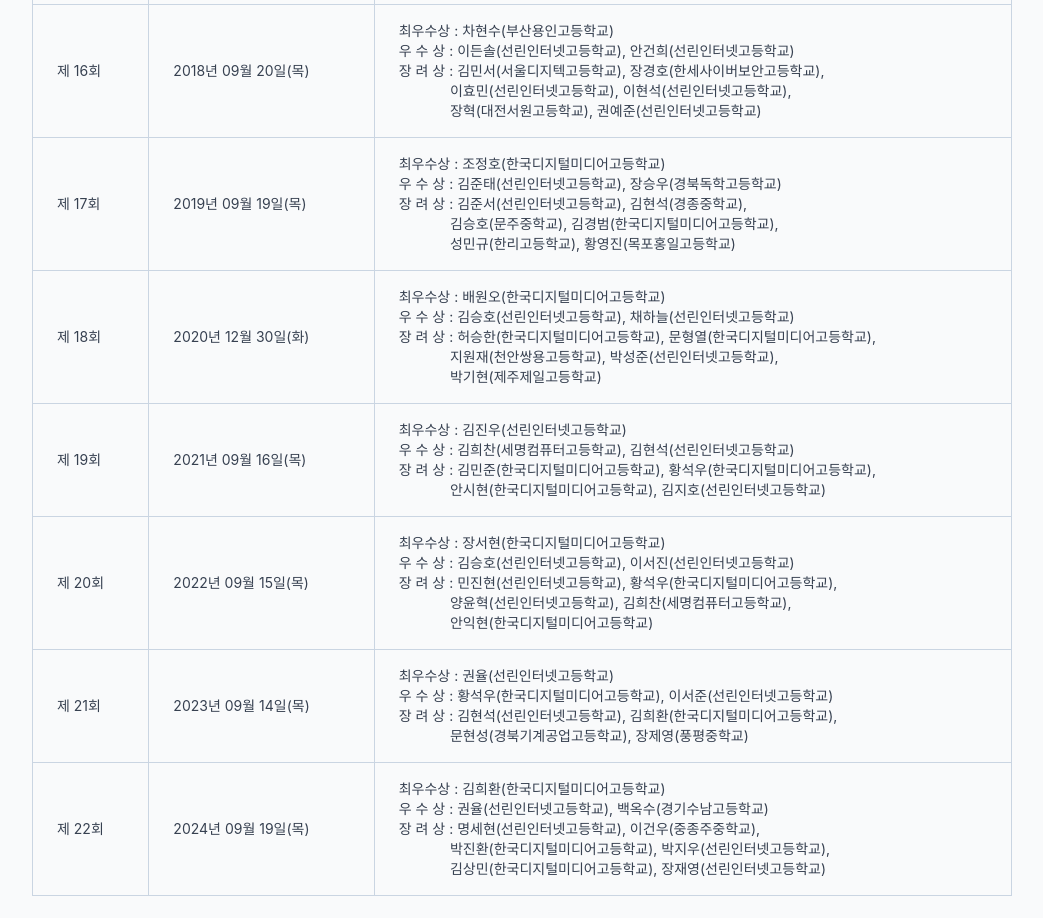
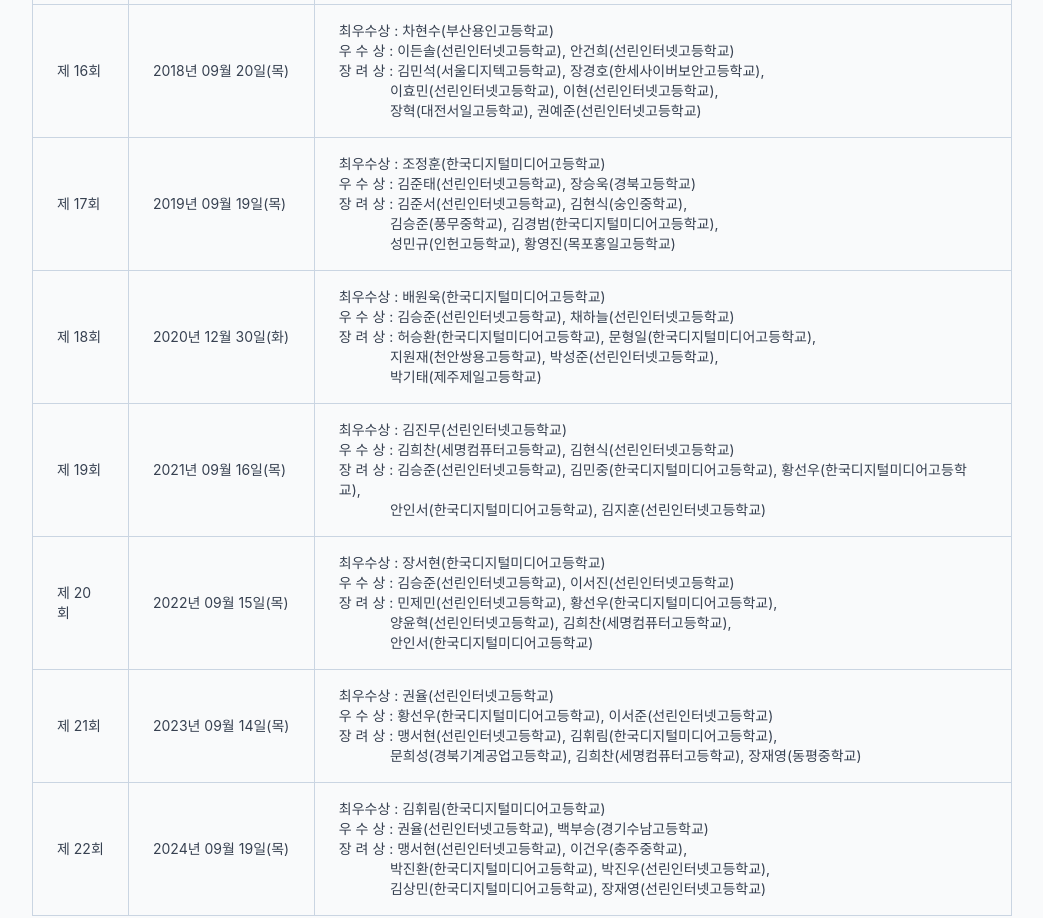
Before and after one commit to yisf-sch/yisf-sch.github.io, a plain HTML site: page winners.html in a window 1280 px wide. Shown: the part 2236-3154 px from the top of the page, without its empty margins (118-1161 px from the left). Drawn offline with nearby package versions, Linux system fonts and the light colour scheme; a web font is replaced by a local one.

Commit message:
fix winners.html : winner list text error fix

```diff
--- a/winners.html
+++ b/winners.html
@@ -227,60 +227,60 @@
     <td class="px-6 py-4 border border-border">2018년 09월 20일(목)</td>
     <td class="px-6 py-4 border border-border">최우수상 : 차현수(부산용인고등학교)<br>
     우 수 상 : 이든솔(선린인터넷고등학교), 안건희(선린인터넷고등학교)<br>
-    장 려 상 : 김민서(서울디지텍고등학교), 장경호(한세사이버보안고등학교),<br>
-    &nbsp;&nbsp;&nbsp;&nbsp;&nbsp;&nbsp;&nbsp;&nbsp;&nbsp;&nbsp;&nbsp;&nbsp;&nbsp;이효민(선린인터넷고등학교), 이현석(선린인터넷고등학교),<br>
-    &nbsp;&nbsp;&nbsp;&nbsp;&nbsp;&nbsp;&nbsp;&nbsp;&nbsp;&nbsp;&nbsp;&nbsp;&nbsp;장혁(대전서원고등학교), 권예준(선린인터넷고등학교)</td>
+    장 려 상 : 김민석(서울디지텍고등학교), 장경호(한세사이버보안고등학교),<br>
+    &nbsp;&nbsp;&nbsp;&nbsp;&nbsp;&nbsp;&nbsp;&nbsp;&nbsp;&nbsp;&nbsp;&nbsp;&nbsp;이효민(선린인터넷고등학교), 이현(선린인터넷고등학교),<br>
+    &nbsp;&nbsp;&nbsp;&nbsp;&nbsp;&nbsp;&nbsp;&nbsp;&nbsp;&nbsp;&nbsp;&nbsp;&nbsp;장혁(대전서일고등학교), 권예준(선린인터넷고등학교)</td>
 </tr>
 <tr>
     <td class="px-6 py-4 border border-border">제 17회</td>
     <td class="px-6 py-4 border border-border">2019년 09월 19일(목)</td>
-    <td class="px-6 py-4 border border-border">최우수상 : 조정호(한국디지털미디어고등학교)<br>
-    우 수 상 : 김준태(선린인터넷고등학교), 장승우(경북독학고등학교)<br>
-    장 려 상 : 김준서(선린인터넷고등학교), 김현석(경종중학교),<br>
-    &nbsp;&nbsp;&nbsp;&nbsp;&nbsp;&nbsp;&nbsp;&nbsp;&nbsp;&nbsp;&nbsp;&nbsp;&nbsp;김승호(문주중학교), 김경범(한국디지털미디어고등학교),<br>
-    &nbsp;&nbsp;&nbsp;&nbsp;&nbsp;&nbsp;&nbsp;&nbsp;&nbsp;&nbsp;&nbsp;&nbsp;&nbsp;성민규(한리고등학교), 황영진(목포홍일고등학교)</td>
+    <td class="px-6 py-4 border border-border">최우수상 : 조정훈(한국디지털미디어고등학교)<br>
+    우 수 상 : 김준태(선린인터넷고등학교), 장승욱(경북고등학교)<br>
+    장 려 상 : 김준서(선린인터넷고등학교), 김현식(숭인중학교),<br>
+    &nbsp;&nbsp;&nbsp;&nbsp;&nbsp;&nbsp;&nbsp;&nbsp;&nbsp;&nbsp;&nbsp;&nbsp;&nbsp;김승준(풍무중학교), 김경범(한국디지털미디어고등학교),<br>
+    &nbsp;&nbsp;&nbsp;&nbsp;&nbsp;&nbsp;&nbsp;&nbsp;&nbsp;&nbsp;&nbsp;&nbsp;&nbsp;성민규(인헌고등학교), 황영진(목포홍일고등학교)</td>
 </tr>
 <tr>
     <td class="px-6 py-4 border border-border">제 18회</td>
     <td class="px-6 py-4 border border-border">2020년 12월 30일(화)</td>
-    <td class="px-6 py-4 border border-border">최우수상 : 배원오(한국디지털미디어고등학교)<br>
-    우 수 상 : 김승호(선린인터넷고등학교), 채하늘(선린인터넷고등학교)<br>
-    장 려 상 : 허승한(한국디지털미디어고등학교), 문형열(한국디지털미디어고등학교),<br>
+    <td class="px-6 py-4 border border-border">최우수상 : 배원욱(한국디지털미디어고등학교)<br>
+    우 수 상 : 김승준(선린인터넷고등학교), 채하늘(선린인터넷고등학교)<br>
+    장 려 상 : 허승환(한국디지털미디어고등학교), 문형일(한국디지털미디어고등학교),<br>
     &nbsp;&nbsp;&nbsp;&nbsp;&nbsp;&nbsp;&nbsp;&nbsp;&nbsp;&nbsp;&nbsp;&nbsp;&nbsp;지원재(천안쌍용고등학교), 박성준(선린인터넷고등학교),<br>
-    &nbsp;&nbsp;&nbsp;&nbsp;&nbsp;&nbsp;&nbsp;&nbsp;&nbsp;&nbsp;&nbsp;&nbsp;&nbsp;박기현(제주제일고등학교)</td>
+    &nbsp;&nbsp;&nbsp;&nbsp;&nbsp;&nbsp;&nbsp;&nbsp;&nbsp;&nbsp;&nbsp;&nbsp;&nbsp;박기태(제주제일고등학교)</td>
 </tr>
 <tr>
     <td class="px-6 py-4 border border-border">제 19회</td>
     <td class="px-6 py-4 border border-border">2021년 09월 16일(목)</td>
-    <td class="px-6 py-4 border border-border">최우수상 : 김진우(선린인터넷고등학교)<br>
-    우 수 상 : 김희찬(세명컴퓨터고등학교), 김현석(선린인터넷고등학교)<br>
-    장 려 상 : 김민준(한국디지털미디어고등학교), 황석우(한국디지털미디어고등학교),<br>
-    &nbsp;&nbsp;&nbsp;&nbsp;&nbsp;&nbsp;&nbsp;&nbsp;&nbsp;&nbsp;&nbsp;&nbsp;&nbsp;안시현(한국디지털미디어고등학교), 김지호(선린인터넷고등학교)</td>
+    <td class="px-6 py-4 border border-border">최우수상 : 김진무(선린인터넷고등학교)<br>
+    우 수 상 : 김희찬(세명컴퓨터고등학교), 김현식(선린인터넷고등학교)<br>
+    장 려 상 : 김승준(선린인터넷고등학교), 김민중(한국디지털미디어고등학교), 황선우(한국디지털미디어고등학교),<br>
+    &nbsp;&nbsp;&nbsp;&nbsp;&nbsp;&nbsp;&nbsp;&nbsp;&nbsp;&nbsp;&nbsp;&nbsp;&nbsp;안인서(한국디지털미디어고등학교), 김지훈(선린인터넷고등학교)</td>
 </tr>
 <tr>
     <td class="px-6 py-4 border border-border">제 20회</td>
     <td class="px-6 py-4 border border-border">2022년 09월 15일(목)</td>
     <td class="px-6 py-4 border border-border">최우수상 : 장서현(한국디지털미디어고등학교)<br>
-    우 수 상 : 김승호(선린인터넷고등학교), 이서진(선린인터넷고등학교)<br>
-    장 려 상 : 민진현(선린인터넷고등학교), 황석우(한국디지털미디어고등학교),<br>
+    우 수 상 : 김승준(선린인터넷고등학교), 이서진(선린인터넷고등학교)<br>
+    장 려 상 : 민제민(선린인터넷고등학교), 황선우(한국디지털미디어고등학교),<br>
     &nbsp;&nbsp;&nbsp;&nbsp;&nbsp;&nbsp;&nbsp;&nbsp;&nbsp;&nbsp;&nbsp;&nbsp;&nbsp;양윤혁(선린인터넷고등학교), 김희찬(세명컴퓨터고등학교),<br>
-    &nbsp;&nbsp;&nbsp;&nbsp;&nbsp;&nbsp;&nbsp;&nbsp;&nbsp;&nbsp;&nbsp;&nbsp;&nbsp;안익현(한국디지털미디어고등학교)</td>
+    &nbsp;&nbsp;&nbsp;&nbsp;&nbsp;&nbsp;&nbsp;&nbsp;&nbsp;&nbsp;&nbsp;&nbsp;&nbsp;안인서(한국디지털미디어고등학교)</td>
 </tr>
 <tr>
     <td class="px-6 py-4 border border-border">제 21회</td>
     <td class="px-6 py-4 border border-border">2023년 09월 14일(목)</td>
     <td class="px-6 py-4 border border-border">최우수상 : 권율(선린인터넷고등학교)<br>
-    우 수 상 : 황석우(한국디지털미디어고등학교), 이서준(선린인터넷고등학교)<br>
-    장 려 상 : 김현석(선린인터넷고등학교), 김희환(한국디지털미디어고등학교),<br>
-    &nbsp;&nbsp;&nbsp;&nbsp;&nbsp;&nbsp;&nbsp;&nbsp;&nbsp;&nbsp;&nbsp;&nbsp;&nbsp;문현성(경북기계공업고등학교), 장제영(풍평중학교)</td>
+    우 수 상 : 황선우(한국디지털미디어고등학교), 이서준(선린인터넷고등학교)<br>
+    장 려 상 : 맹서현(선린인터넷고등학교), 김휘림(한국디지털미디어고등학교),<br>
+    &nbsp;&nbsp;&nbsp;&nbsp;&nbsp;&nbsp;&nbsp;&nbsp;&nbsp;&nbsp;&nbsp;&nbsp;&nbsp;문희성(경북기계공업고등학교), 김희찬(세명컴퓨터고등학교), 장재영(동평중학교)</td>
 </tr>
 <tr>
     <td class="px-6 py-4 border border-border">제 22회</td>
     <td class="px-6 py-4 border border-border">2024년 09월 19일(목)</td>
-    <td class="px-6 py-4 border border-border">최우수상 : 김희환(한국디지털미디어고등학교)<br>
-    우 수 상 : 권율(선린인터넷고등학교), 백옥수(경기수남고등학교)<br>
-    장 려 상 : 명세현(선린인터넷고등학교), 이건우(중종주중학교),<br>
-    &nbsp;&nbsp;&nbsp;&nbsp;&nbsp;&nbsp;&nbsp;&nbsp;&nbsp;&nbsp;&nbsp;&nbsp;&nbsp;박진환(한국디지털미디어고등학교), 박지우(선린인터넷고등학교),<br>
+    <td class="px-6 py-4 border border-border">최우수상 : 김휘림(한국디지털미디어고등학교)<br>
+    우 수 상 : 권율(선린인터넷고등학교), 백부승(경기수남고등학교)<br>
+    장 려 상 : 맹서현(선린인터넷고등학교), 이건우(충주중학교),<br>
+    &nbsp;&nbsp;&nbsp;&nbsp;&nbsp;&nbsp;&nbsp;&nbsp;&nbsp;&nbsp;&nbsp;&nbsp;&nbsp;박진환(한국디지털미디어고등학교), 박진우(선린인터넷고등학교),<br>
     &nbsp;&nbsp;&nbsp;&nbsp;&nbsp;&nbsp;&nbsp;&nbsp;&nbsp;&nbsp;&nbsp;&nbsp;&nbsp;김상민(한국디지털미디어고등학교), 장재영(선린인터넷고등학교)</td>
 </tr>
     </tbody>
```
Also changed, not shown: schedule.html (+1 -1 lines).
